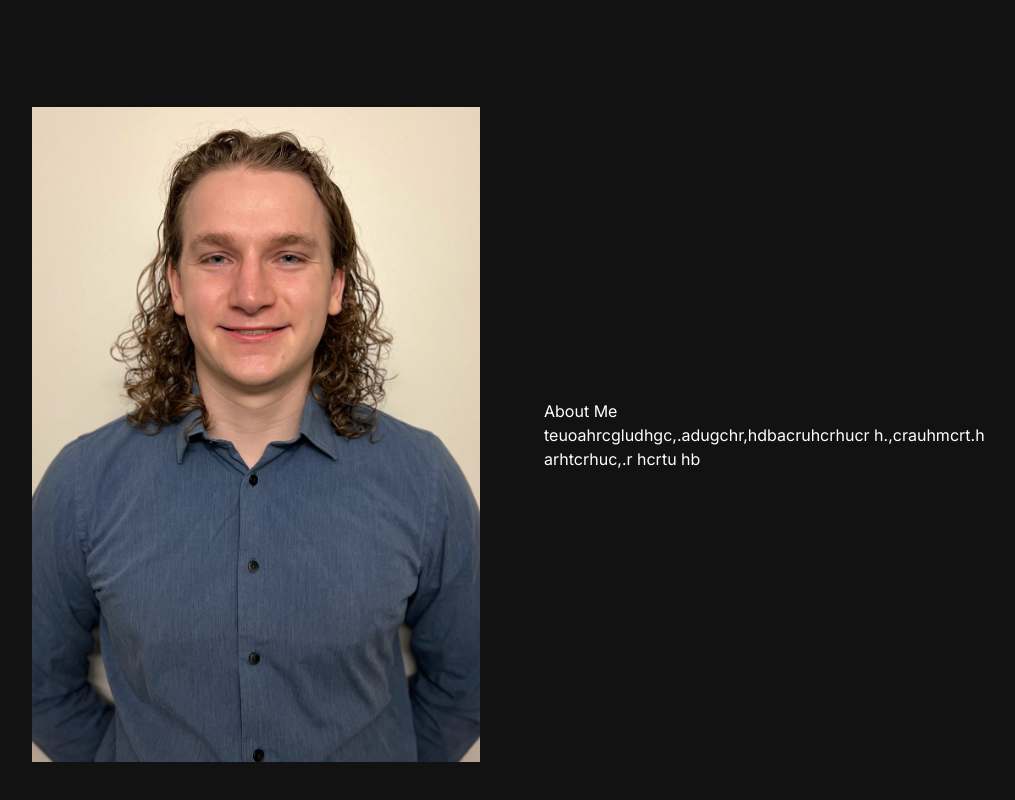
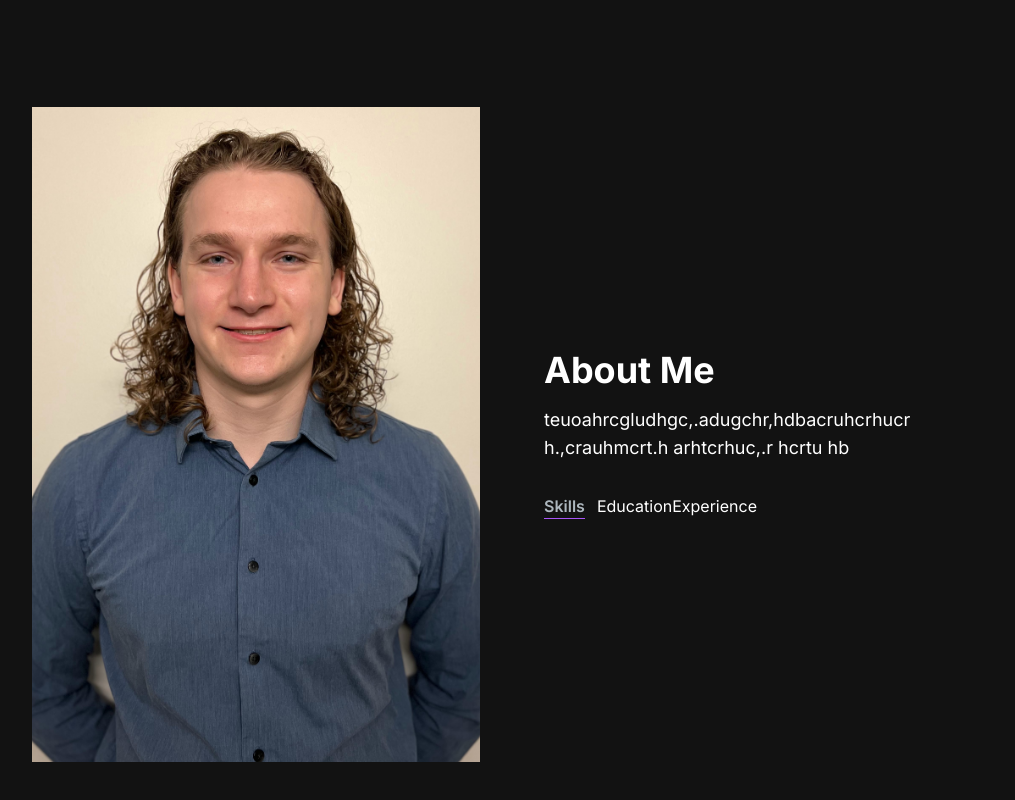
Before and after one commit to IcebergLettuc3/lettucehubnext, a Next.js app: page / in a window 1280 px wide. Shown: the part 685-1485 px from the top of the page, without its empty margins (128-1143 px from the left). Built offline with nearby package versions, Linux system fonts and the light colour scheme.

Commit message:
adding about tabs

```diff
--- a/src/app/components/AboutSection.tsx
+++ b/src/app/components/AboutSection.tsx
@@ -1,16 +1,32 @@
-import React from 'react'
+"use client"
+import React, {useTransition, useState} from 'react'
 import Image from 'next/image'
 
 function AboutSection() {
+    const [tab, setTab] = useState("skills")
+    const [startTransition, isPenging] = useTransition()
+
+    const handleTabChange = (id:string) => {
+        startTransition(() => {
+            setTab(id)
+        })
+    }
   return (
     <section className='text-white'>
         <div className='md:grid md:grid-cols-2 gap-8 items-center py-8 px-4 xl:gap-16 sm:py-16 xl:px-16 '>
-            <Image src="/me.jpg" width={500} height={500}/>
+            <Image src="/me.jpg" alt='some image' width={500} height={500}/>
             <div>
-                <h2>About Me</h2>
-                <p>
+                <h2 className='text-4xl font-bold text-white mb-4'>About Me</h2>
+                <p className='text-base lg:text-lg'>
                     teuoahrcgludhgc,.adugchr,hdbacruhcrhucr h.,crauhmcrt.h arhtcrhuc,.r hcrtu hb
                 </p>
+                <div className='flex flex-row mt-8'>
+                    <span className='mr-3 font-semibold hover:text-white text-[#ADB7BE] border-b border-purple-500'>
+                        Skills
+                    </span>
+                    <span className=''>Education</span>
+                    <span className=''>Experience</span>
+                </div>
             </div>
         </div>
     </section>
--- /dev/null
+++ b/src/app/components/TabButton.tsx
@@ -0,0 +1,9 @@
+import React from 'react'
+
+function TabButton() {
+  return (
+    <div>TabButton</div>
+  )
+}
+
+export default TabButton
```
